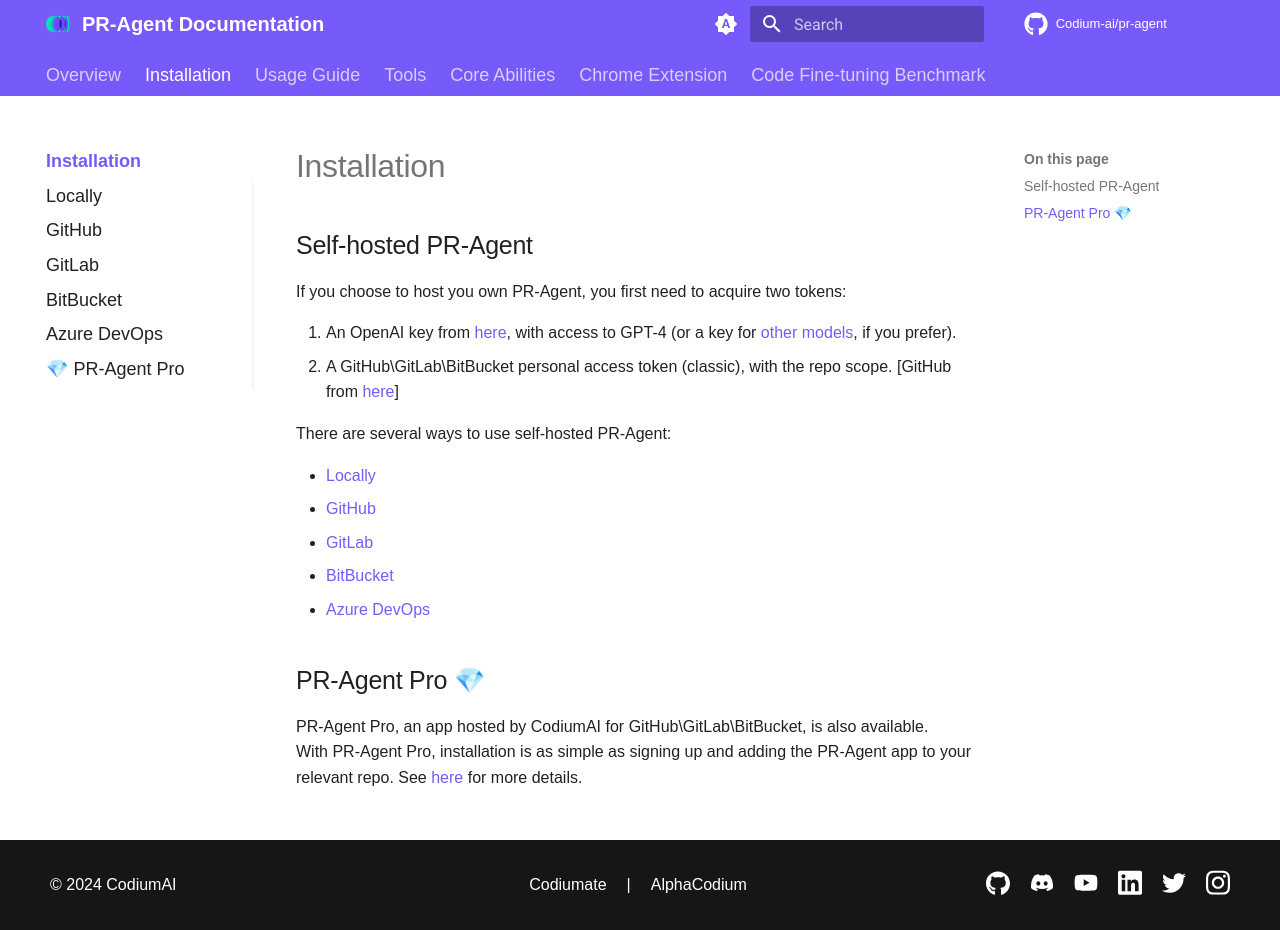
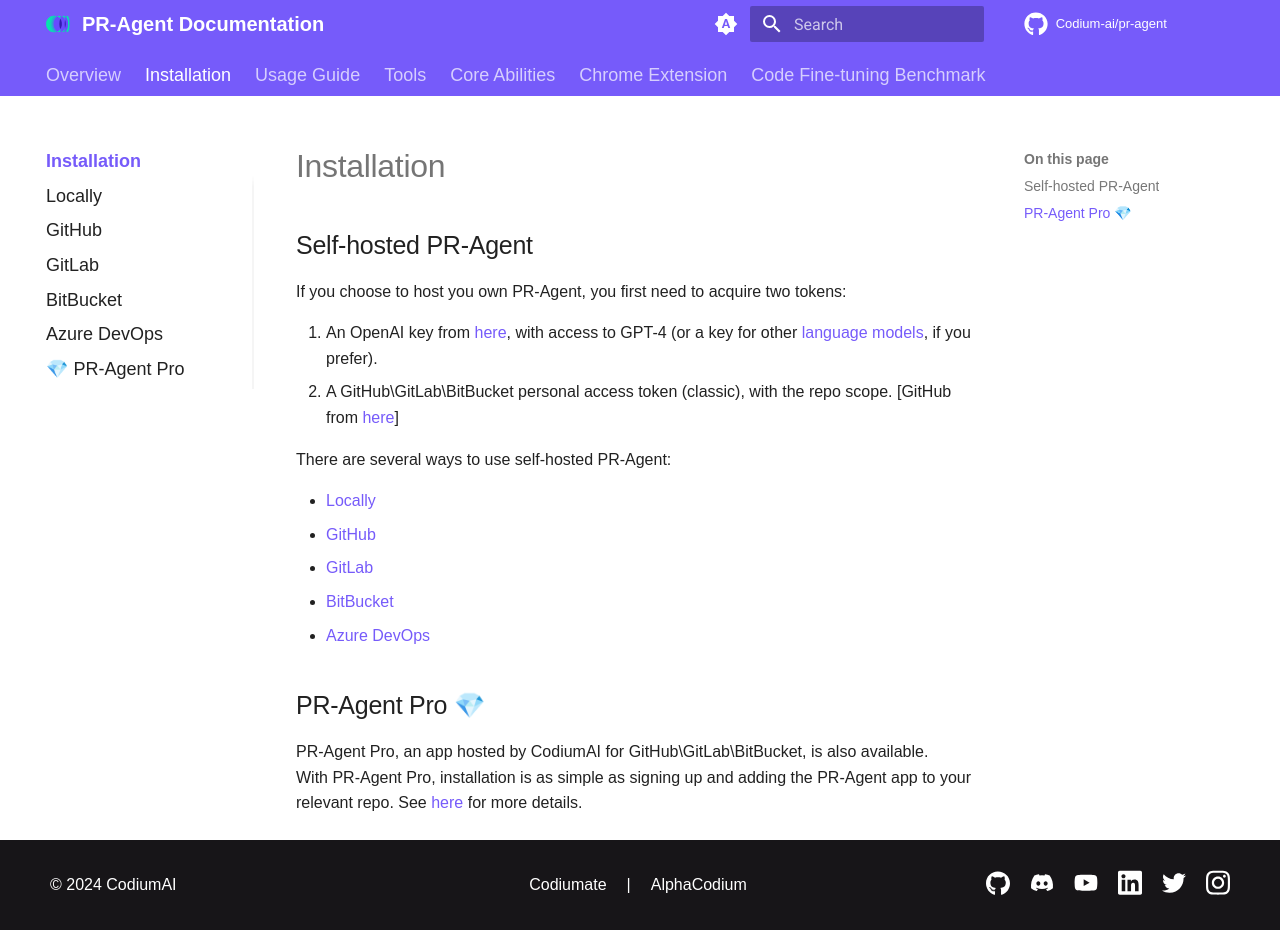
Before and after one commit to Codium-ai/pr-agent, an MkDocs documentation site: the page built from docs/docs/installation/index.md, in a window 1280 px wide and 930 px high. Built offline with MkDocs 1.6.1 and Material for MkDocs 9.7.7, drawn with Linux system fonts in a browser that asks for light colours; comment, search, counter and statistics services are not loaded.

Commit message:
docs: update installation guide with corrected links for language models and PR-Agent Pro details

```diff
--- a/docs/docs/installation/index.md
+++ b/docs/docs/installation/index.md
@@ -3,7 +3,7 @@
 ## Self-hosted PR-Agent
 If you choose to host you own PR-Agent, you first need to acquire two tokens:
 
-1. An OpenAI key from [here](https://platform.openai.com/api-keys), with access to GPT-4 (or a key for [other models](../usage-guide/additional_configurations.md/#changing-a-model), if you prefer).
+1. An OpenAI key from [here](https://platform.openai.com/api-keys), with access to GPT-4 (or a key for other [language models](https://pr-agent-docs.codium.ai/usage-guide/changing_a_model/), if you prefer).
 2. A GitHub\GitLab\BitBucket personal access token (classic), with the repo scope. [GitHub from [here](https://github.com/settings/tokens)]
 
 There are several ways to use self-hosted PR-Agent:
@@ -18,4 +18,4 @@
 PR-Agent Pro, an app hosted by CodiumAI for GitHub\GitLab\BitBucket, is also available.
 <br>
 With PR-Agent Pro, installation is as simple as signing up and adding the PR-Agent app to your relevant repo.
-See [here](./pr_agent_pro.md) for more details.
+See [here](https://pr-agent-docs.codium.ai/installation/pr_agent_pro/) for more details.
```
